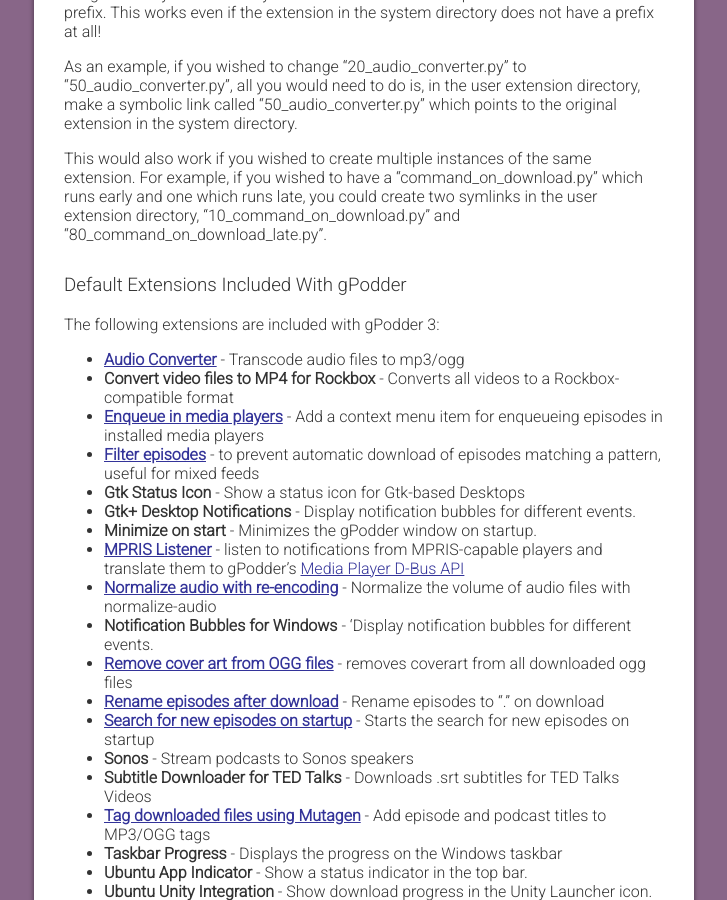
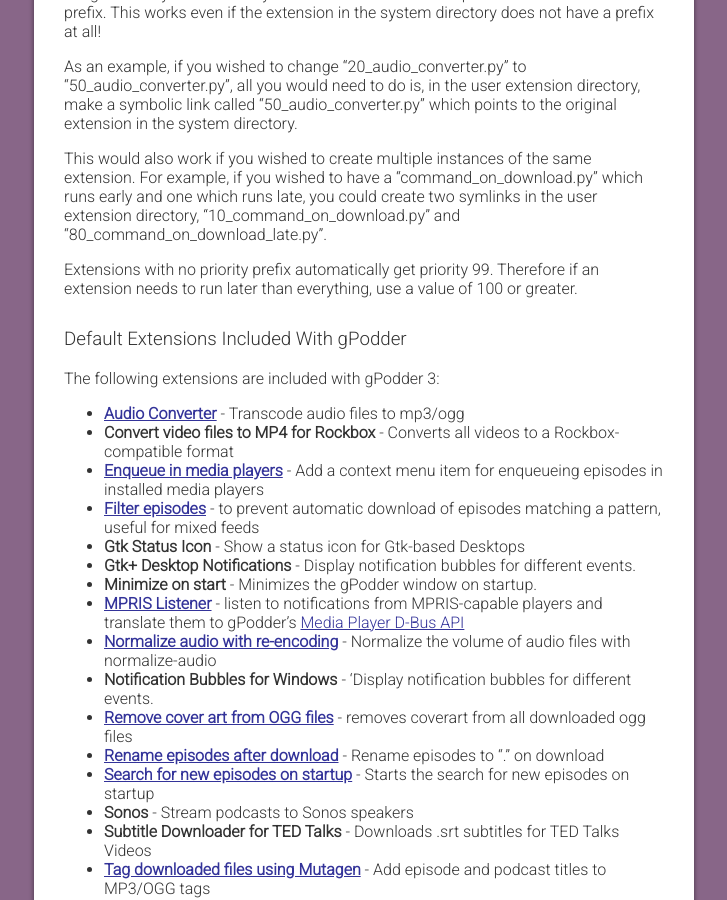
Before and after one commit to gpodder/gpodder.github.io, a Jekyll site: the page built from docs/extensions.md, in a window 1280 px wide and 900 px high, scrolled down 451 px. Shown: the whole window, without its empty margins (276-1003 px from the left). Built offline with Jekyll 4.4.1, drawn with Linux system fonts in a browser that asks for light colours; our own code applies the rules of GitHub Pages for plain Markdown files.

Commit message:
extensions: make note of default priority

```diff
--- a/docs/extensions.md
+++ b/docs/extensions.md
@@ -13,6 +13,8 @@
 As an example, if you wished to change "20_audio_converter.py" to "50_audio_converter.py", all you would need to do is, in the user extension directory, make a symbolic link called "50_audio_converter.py" which points to the original extension in the system directory.
 
 This would also work if you wished to create multiple instances of the same extension. For example, if you wished to have a "command_on_download.py" which runs early and one which runs late, you could create two symlinks in the user extension directory, "10_command_on_download.py" and "80_command_on_download_late.py".
+
+Extensions with no priority prefix automatically get priority 99. Therefore if an extension needs to run later than everything, use a value of 100 or greater.
 
 ### Default Extensions Included With gPodder
 
```
